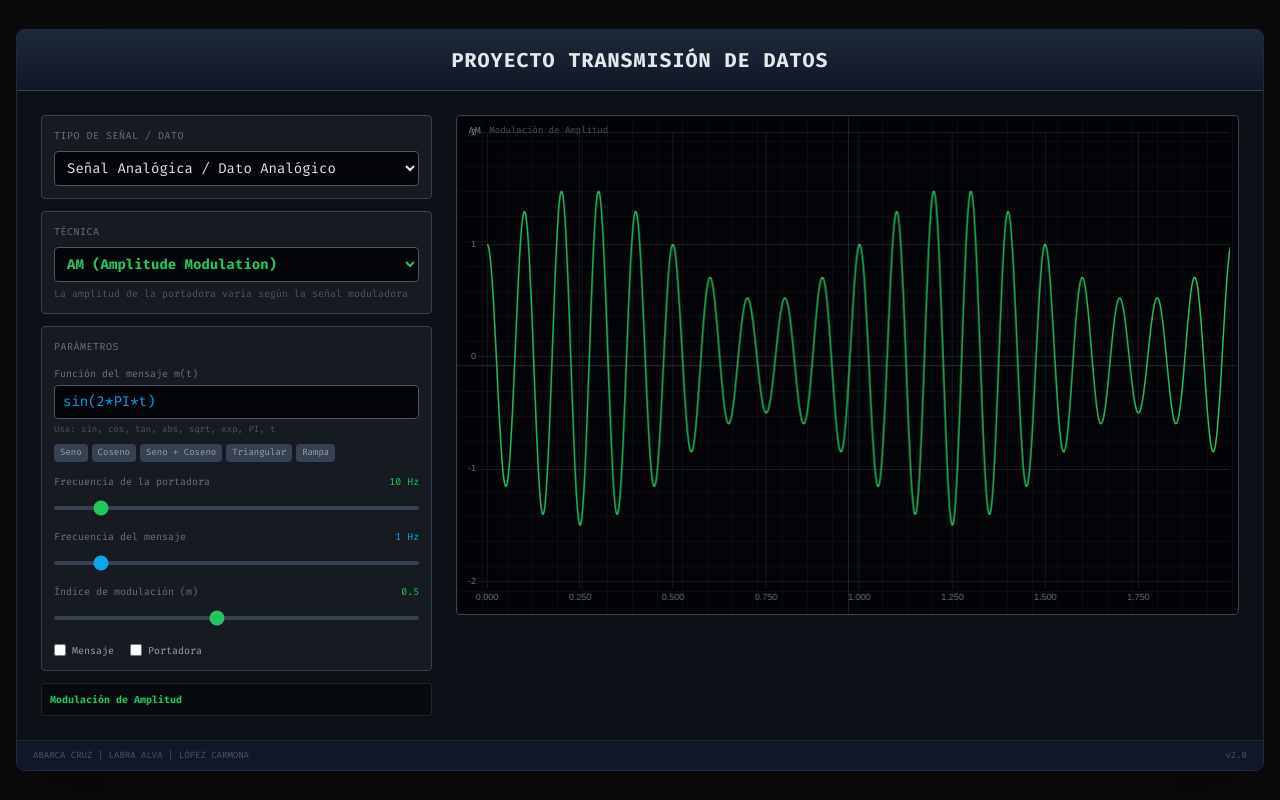
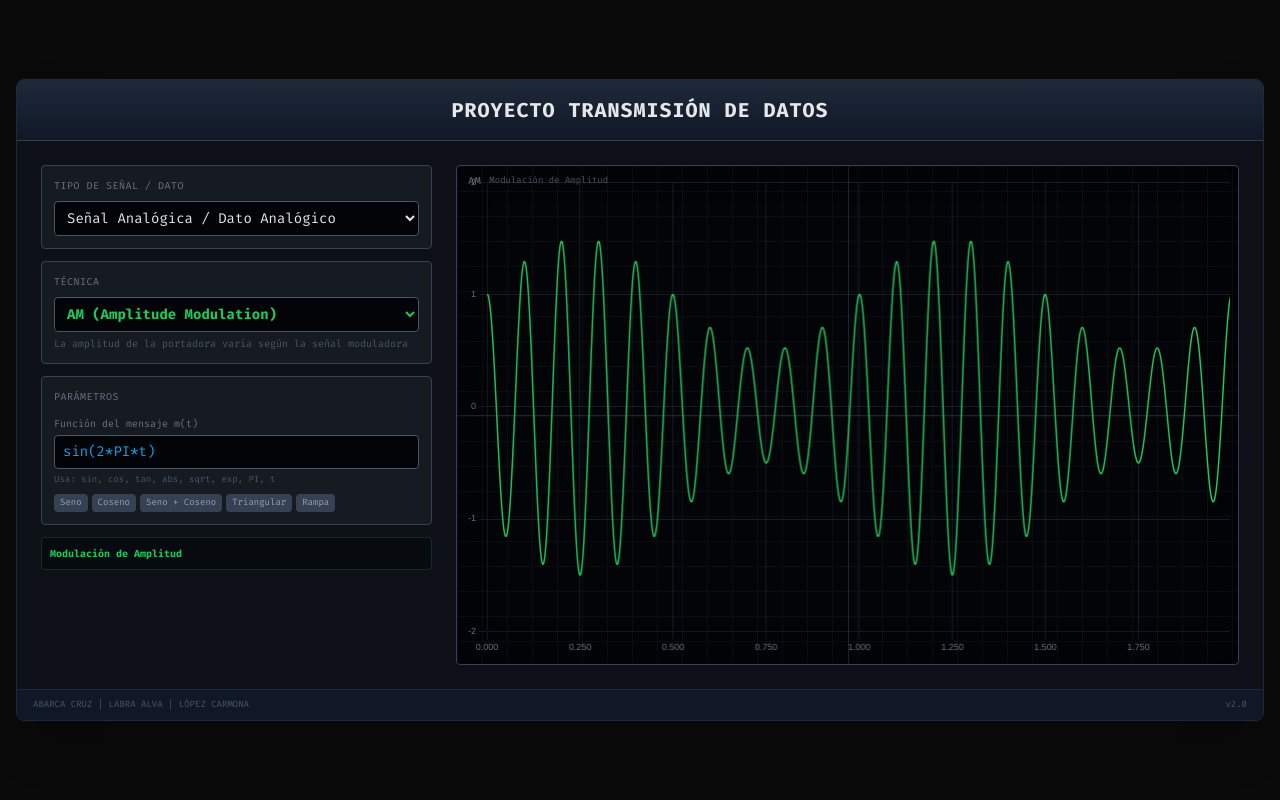
Before and after one commit to zdenc0de/proyecto-td, a React (Vite) app: page / in a window 1280 px wide. Built offline with nearby package versions, Linux system fonts and the light colour scheme.

Commit message:
parametros eliminados

```diff
--- a/src/pages/LabDashboard.jsx
+++ b/src/pages/LabDashboard.jsx
@@ -30,10 +30,6 @@ const LabDashboard = () => {
     freq0: 1,
     freq1: 3,
   });
-
-  // Estado para mostrar señales auxiliares
-  const [showMessage, setShowMessage] = useState(false);
-  const [showCarrier, setShowCarrier] = useState(false);
 
   // Estado para función personalizada del mensaje
   const [customFunction, setCustomFunction] = useState('sin(2*PI*t)');
@@ -204,47 +200,6 @@ const LabDashboard = () => {
                 </div>
               </div>
 
-              <div>
-                <div className="flex justify-between text-[10px] text-gray-500 mb-1">
-                  <span>Frecuencia de la portadora</span>
-                  <span className="text-osci-primary">{analogParams.carrierFreq} Hz</span>
-                </div>
-                <input
-                  type="range" min="5" max="50" step="1"
-                  value={analogParams.carrierFreq}
-                  onChange={(e) => handleParamChange('carrierFreq', e.target.value)}
-                  className="w-full h-1 bg-gray-700 rounded appearance-none cursor-pointer accent-osci-primary"
-                />
-              </div>
-
-              <div>
-                <div className="flex justify-between text-[10px] text-gray-500 mb-1">
-                  <span>Frecuencia del mensaje</span>
-                  <span className="text-osci-secondary">{analogParams.messageFreq} Hz</span>
-                </div>
-                <input
-                  type="range" min="0.5" max="5" step="0.5"
-                  value={analogParams.messageFreq}
-                  onChange={(e) => handleParamChange('messageFreq', e.target.value)}
-                  className="w-full h-1 bg-gray-700 rounded appearance-none cursor-pointer accent-osci-secondary"
-                />
-              </div>
-
-              {selectedTechnique === 'AM' && (
-                <div>
-                  <div className="flex justify-between text-[10px] text-gray-500 mb-1">
-                    <span>Índice de modulación (m)</span>
-                    <span className="text-osci-primary">{analogParams.modulationIndex}</span>
-                  </div>
-                  <input
-                    type="range" min="0.1" max="1" step="0.1"
-                    value={analogParams.modulationIndex}
-                    onChange={(e) => handleParamChange('modulationIndex', e.target.value)}
-                    className="w-full h-1 bg-gray-700 rounded appearance-none cursor-pointer accent-osci-primary"
-                  />
-                </div>
-              )}
-
               {selectedTechnique === 'FM' && (
                 <div>
                   <div className="flex justify-between text-[10px] text-gray-500 mb-1">
@@ -274,26 +229,6 @@ const LabDashboard = () => {
                   />
                 </div>
               )}
-
-              {/* Checkboxes para señales auxiliares */}
-              <div className="flex gap-4 pt-1">
-                <label className="flex items-center gap-1.5 text-[10px] cursor-pointer">
-                  <input
-                    type="checkbox" checked={showMessage}
-                    onChange={(e) => setShowMessage(e.target.checked)}
-                    className="w-3 h-3 accent-osci-secondary"
-                  />
-                  <span className="text-gray-400">Mensaje</span>
-                </label>
-                <label className="flex items-center gap-1.5 text-[10px] cursor-pointer">
-                  <input
-                    type="checkbox" checked={showCarrier}
-                    onChange={(e) => setShowCarrier(e.target.checked)}
-                    className="w-3 h-3 accent-osci-secondary"
-                  />
-                  <span className="text-gray-400">Portadora</span>
-                </label>
-              </div>
             </>
           )}
 
@@ -504,10 +439,8 @@ const LabDashboard = () => {
                 <SignalChart
                   dataPoints={signal.points}
                   labels={signal.labels}
-                  messageSignal={(isAnalogAnalog || isDigitalAnalog) ? signal.messageSignal : null}
-                  carrierSignal={isAnalogAnalog ? signal.carrierSignal : null}
-                  showMessage={(showMessage && isAnalogAnalog) || isDigitalAnalog}
-                  showCarrier={showCarrier && isAnalogAnalog}
+                  messageSignal={isDigitalAnalog ? signal.messageSignal : null}
+                  showMessage={isDigitalAnalog}
                   yMin={yMin}
                   yMax={yMax}
                   title={`Señal ${selectedTechnique}`}
```
